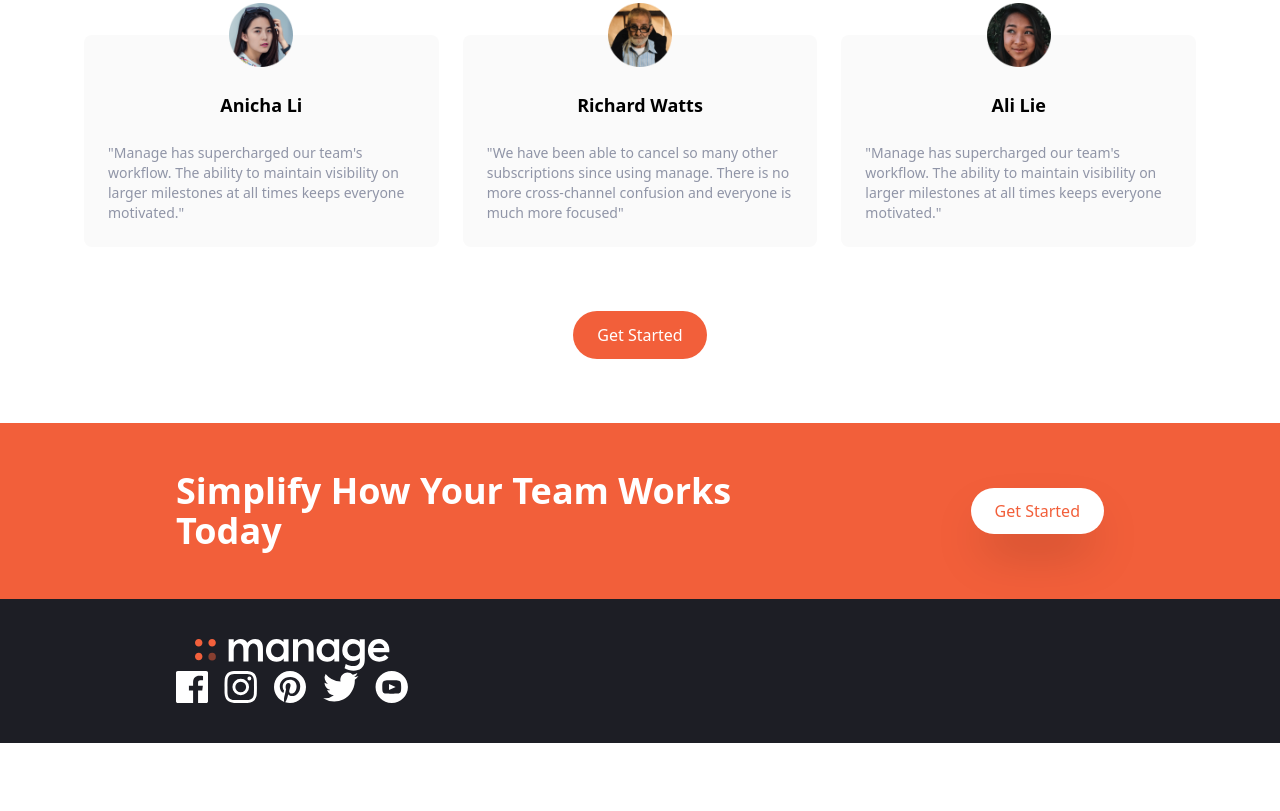
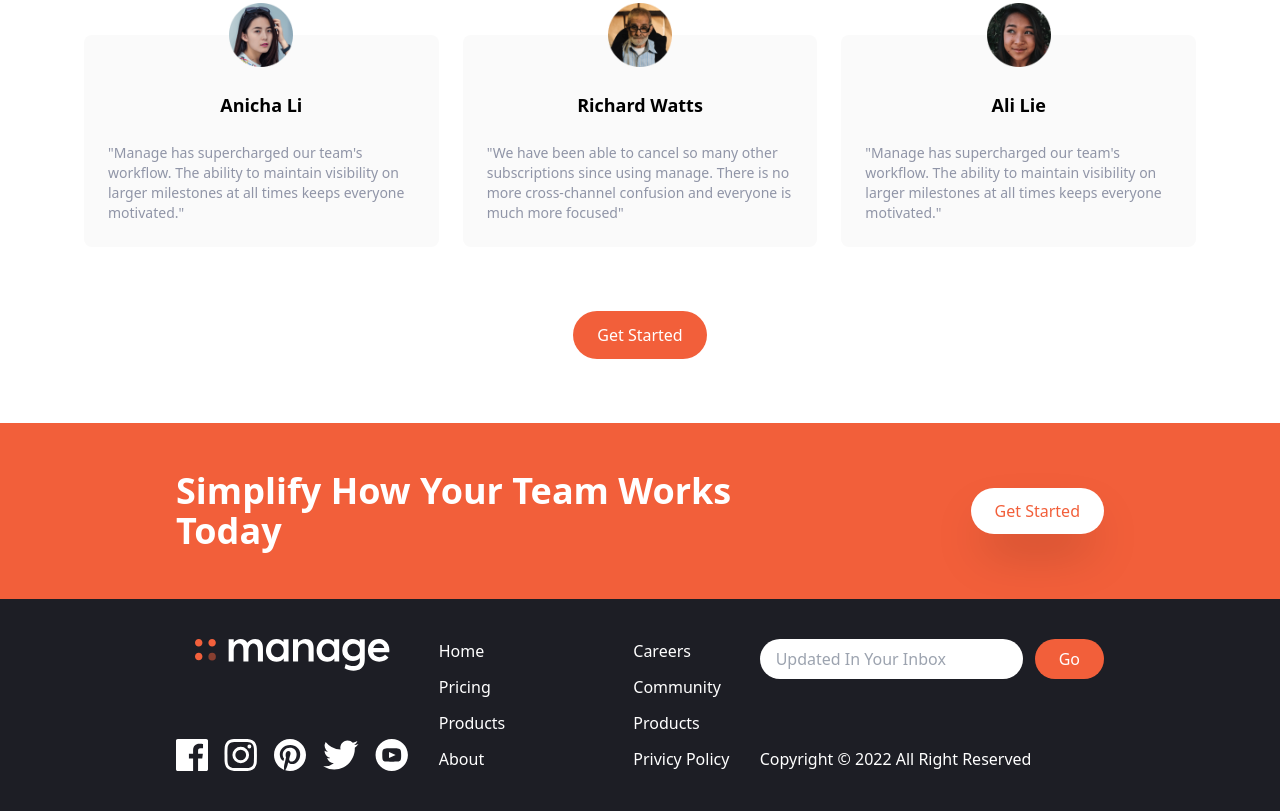
Before and after one commit to Enamtoet/Landing-Page-With-Tailwind, a website: page index.html in a window 1280 px wide. Shown: the part 1377-2188 px from the top of the page. Before the commit the page ends 2120 px from the top, so only its background shows below. Drawn offline with Linux system fonts and the light colour scheme.

Commit message:
Up Date Footer

```diff
--- a/index.html
+++ b/index.html
@@ -161,7 +161,7 @@
         <h2 class="text-5xl font-bold leading-tight text-center text-white md:text-4xl md:max-w-xl md:text-left">Simplify How Your Team Works Today</h2>
         <!-- Button  -->
         <div>
-            <a href="#" class="px-6 py-3 text-brightRed bg-white rounded-full shadow-2xl hover:bg-gray-800">Get Started</a>
+            <a href="#" class="px-6 py-3 text-brightRed bg-white rounded-full shadow-2xl hover:bg-gray-800 hover:text-white">Get Started</a>
         </div>
     </div>
 </section>
@@ -171,6 +171,8 @@
     <div class="container flex flex-col-reverse justify-between px-6 py-10 mx-auto space-y-8 md:flex-row md:space-y-0">
         <!-- Logo and social links container  -->
         <div class="flex flex-col-reverse items-center justify-between space-y-12 md:flex-col md:space-y-0 md:items-center">
+            <div class="mx-auto my-6 text-center text-white md:hidden">Copyright &copy; 2022 All Right Reserved</div>
+            <!-- logo  -->
             <div>
                 <img src="img/logo-white.svg" class="h-8" alt="">
             </div>
@@ -198,6 +200,32 @@
                  </a>
             </div>
         </div>
+        <!-- List Container  -->
+        <div class="flex justify-around space-x-32">
+            <div class="flex flex-col space-y-3 text-white">
+                <a href="#" class="hover:text-brightRed">Home</a>
+                <a href="#" class="hover:text-brightRed">Pricing</a>
+                <a href="#" class="hover:text-brightRed">Products</a>
+                <a href="#" class="hover:text-brightRed">About</a>
+            </div>
+            <div class="flex flex-col space-y-3 text-white">
+                <a href="#" class="hover:text-brightRed">Careers</a>
+                <a href="#" class="hover:text-brightRed">Community</a>
+                <a href="#" class="hover:text-brightRed">Products</a>
+                <a href="#" class="hover:text-brightRed">Privicy Policy</a>
+            </div>
+        </div>
+
+        <!-- Input Container  -->
+        <div class="flex flex-col justify-between">
+            <form >
+                <div class="flex space-x-3 justify-center">
+                    <input type="text" placeholder="Updated In Your Inbox" class="flex px-4 rounded-full focus:outline-none">
+                    <button class="px-6 py-2 text-white rounded-full bg-brightRed hover:bg-brightRedLight focus:outline-none">Go</button>
+                </div>
+            </form>
+            <div class="hidden text-white md:block">Copyright &copy; 2022 All Right Reserved</div>
+        </div>
     </div>
 </footer>
 </body>
```
Also changed, not shown: css/main.css.
